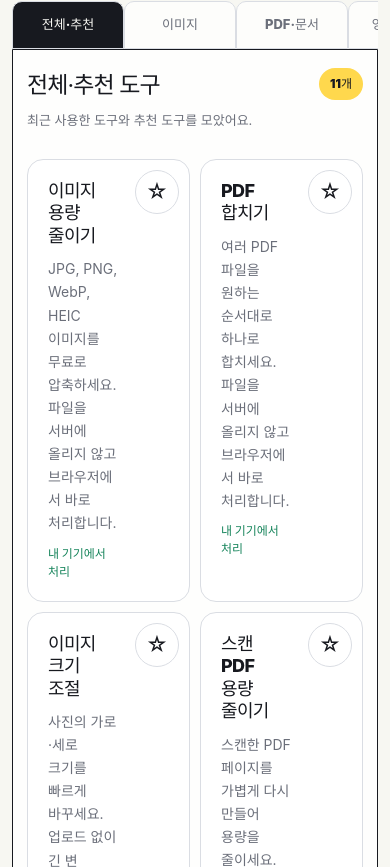
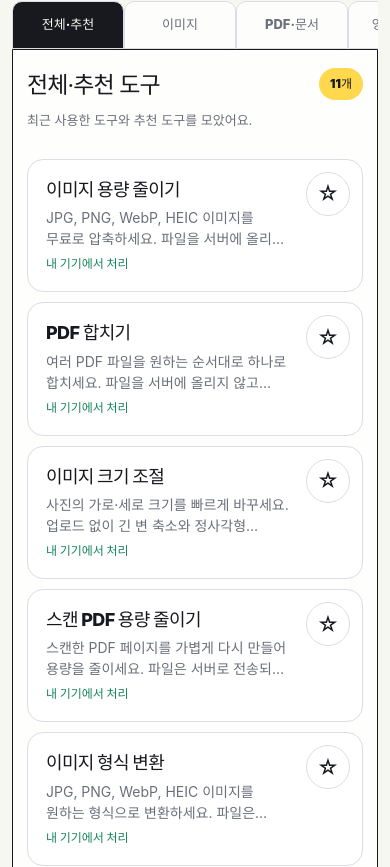
Before and after one commit to liorium/hereisit, a Next.js app in the folder apps/web/: page / in a window 390 px wide. Shown: the part 1157-2024 px from the top of the page. Built offline with nearby package versions, Linux system fonts and the light colour scheme.

Commit message:
feat: compact mobile tool cards

```diff
--- a/apps/web/src/components/domain-tool-tabs.module.css
+++ b/apps/web/src/components/domain-tool-tabs.module.css
@@ -226,4 +226,9 @@
     padding: 18px 14px;
     border-radius: 0 0 14px 14px;
   }
+
+  .cards {
+    grid-template-columns: minmax(0, 1fr);
+    gap: 10px;
+  }
 }
--- a/apps/web/src/components/favorite-tool-button.tsx
+++ b/apps/web/src/components/favorite-tool-button.tsx
@@ -6,10 +6,17 @@ import { toolPreferencesStore } from "../lib/tool-preferences";
 import { useToolPreferences } from "../lib/use-tool-preferences";
 import styles from "./tool-card.module.css";
 
-export function FavoriteToolButton({ toolId }: { toolId: AvailableToolId }): ReactNode {
+export function FavoriteToolButton({
+  toolId,
+  toolName,
+}: {
+  toolId: AvailableToolId;
+  toolName: string;
+}): ReactNode {
   const { favorites } = useToolPreferences();
   const isFavorite = favorites.includes(toolId);
-  const label = isFavorite ? "즐겨찾기 해제" : "즐겨찾기 추가";
+  const action = isFavorite ? "즐겨찾기 해제" : "즐겨찾기 추가";
+  const label = `${toolName} ${action}`;
 
   function toggleFavorite(event: MouseEvent<HTMLButtonElement>): void {
     event.stopPropagation();
--- a/apps/web/src/components/my-tools.module.css
+++ b/apps/web/src/components/my-tools.module.css
@@ -170,3 +170,9 @@
     grid-template-columns: 1fr;
   }
 }
+
+@media (max-width: 600px) {
+  .cards {
+    grid-template-columns: minmax(0, 1fr);
+  }
+}
--- a/apps/web/src/components/tool-card.module.css
+++ b/apps/web/src/components/tool-card.module.css
@@ -127,6 +127,44 @@
   }
 }
 
+@media (max-width: 600px) {
+  .card {
+    display: block;
+  }
+
+  .link {
+    min-height: 44px;
+    gap: 6px;
+    padding: 18px 68px 18px 18px;
+  }
+
+  .name,
+  .description {
+    display: -webkit-box;
+    overflow: hidden;
+    -webkit-box-orient: vertical;
+    -webkit-line-clamp: 2;
+  }
+
+  .name {
+    font-size: 18px;
+    line-height: 1.3;
+  }
+
+  .description {
+    font-size: 14px;
+    line-height: 1.5;
+  }
+
+  .card > .favoriteButton {
+    position: absolute;
+    z-index: 2;
+    top: 12px;
+    right: 12px;
+    margin: 0;
+  }
+}
+
 @media (prefers-reduced-motion: reduce) {
   .card,
   .favoriteButton {
--- a/apps/web/src/components/tool-card.tsx
+++ b/apps/web/src/components/tool-card.tsx
@@ -25,7 +25,7 @@ export function ToolCard({
           {catalogTool.execution === "browser" ? "내 기기에서 처리" : "서버에서 처리"}
         </span>
       </Link>
-      <FavoriteToolButton toolId={catalogTool.id} />
+      <FavoriteToolButton toolId={catalogTool.id} toolName={catalogTool.name} />
     </article>
   );
 }
--- a/apps/web/src/components/tool-catalog-browser.module.css
+++ b/apps/web/src/components/tool-catalog-browser.module.css
@@ -376,4 +376,11 @@
     border-radius: 10px 10px 0 0;
     scroll-snap-align: start;
   }
+
+  .cards,
+  .plannedCards,
+  .fallbackCards {
+    grid-template-columns: minmax(0, 1fr);
+    gap: 10px;
+  }
 }
--- a/apps/web/src/components/tool-detail-page.module.css
+++ b/apps/web/src/components/tool-detail-page.module.css
@@ -188,7 +188,7 @@
   }
 }
 
-@media (max-width: 560px) {
+@media (max-width: 600px) {
   .page {
     padding-block: 12px 56px;
   }
--- a/apps/web/src/components/tool-detail-page.tsx
+++ b/apps/web/src/components/tool-detail-page.tsx
@@ -49,7 +49,7 @@ export function ToolDetailPage({ toolId, workbench }: ToolDetailPageProps): Reac
           <p className={styles.eyebrow}>{implementation.eyebrow}</p>
           <div className={styles.titleRow}>
             <h1>{tool.name}</h1>
-            <FavoriteToolButton toolId={toolId} />
+            <FavoriteToolButton toolId={toolId} toolName={tool.name} />
           </div>
           <p className={styles.description}>{tool.shortDescription}</p>
           <p className={styles.summary}>{implementation.defaultSummary}</p>
```
Also changed, not shown: 2 other files (tests, documents, lock files or other folders).
